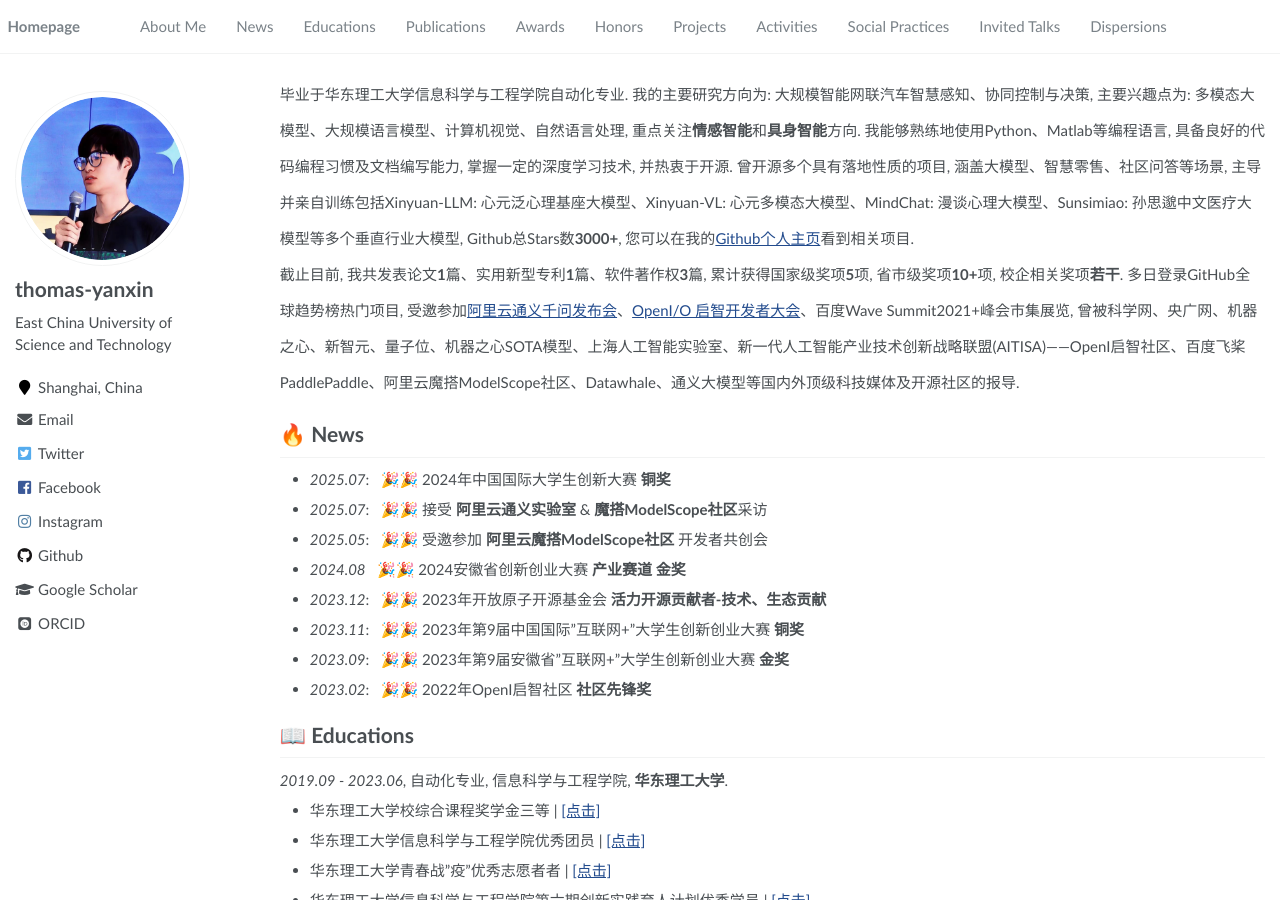
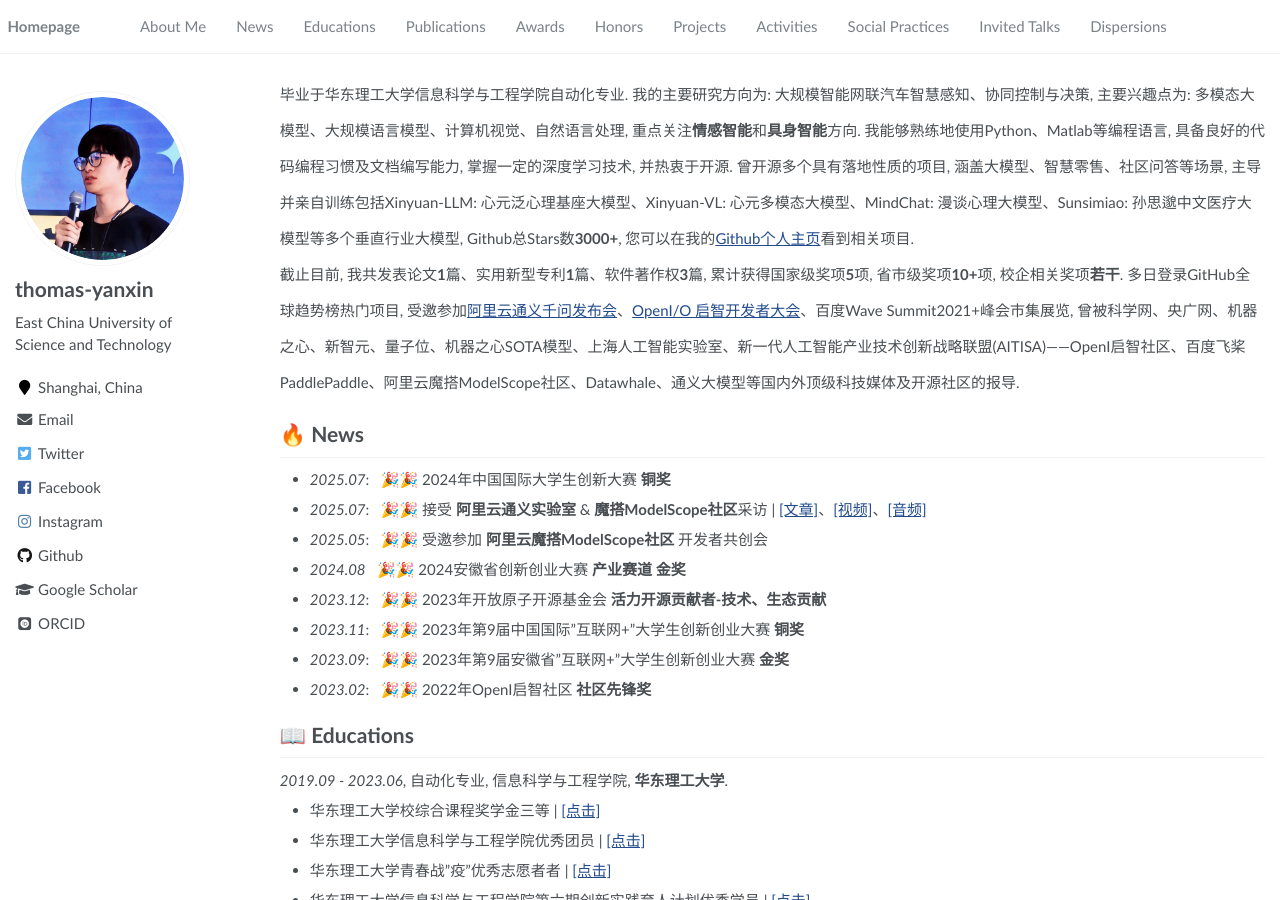
Before and after one commit to thomas-yanxin/thomas-yanxin.github.io, a Jekyll site: the page built from _pages/about.md, in a window 1280 px wide and 900 px high. Built offline with Jekyll 4.4.1, drawn with Linux system fonts in a browser that asks for light colours; some web fonts are replaced.

Commit message:
Update about.md

```diff
--- a/_pages/about.md
+++ b/_pages/about.md
@@ -25,7 +25,7 @@
 
 # 🔥 News
 * *2025.07*: &nbsp; 🎉🎉 2024年中国国际大学生创新大赛 **铜奖**
-* *2025.07*: &nbsp; 🎉🎉 接受 **阿里云通义实验室** & **魔搭ModelScope社区**采访
+* *2025.07*: &nbsp; 🎉🎉 接受 **阿里云通义实验室** & **魔搭ModelScope社区**采访 \| [\[文章\]](https://mp.weixin.qq.com/s/a16sWs_QPtvoeY4J5eexTg)、[\[视频\]](https://www.bilibili.com/video/BV1GVgNzLEHs/?share_source=copy_web)、[\[音频\]](https://www.xiaoyuzhoufm.com/episodes/6878c7f5a9dec92500c5c93e)
 * *2025.05*: &nbsp; 🎉🎉 受邀参加 **阿里云魔搭ModelScope社区** 开发者共创会
 * *2024.08*  &nbsp; 🎉🎉 2024安徽省创新创业大赛 **产业赛道 金奖**
 * *2023.12*: &nbsp; 🎉🎉 2023年开放原子开源基金会 **活力开源贡献者-技术、生态贡献**
```
